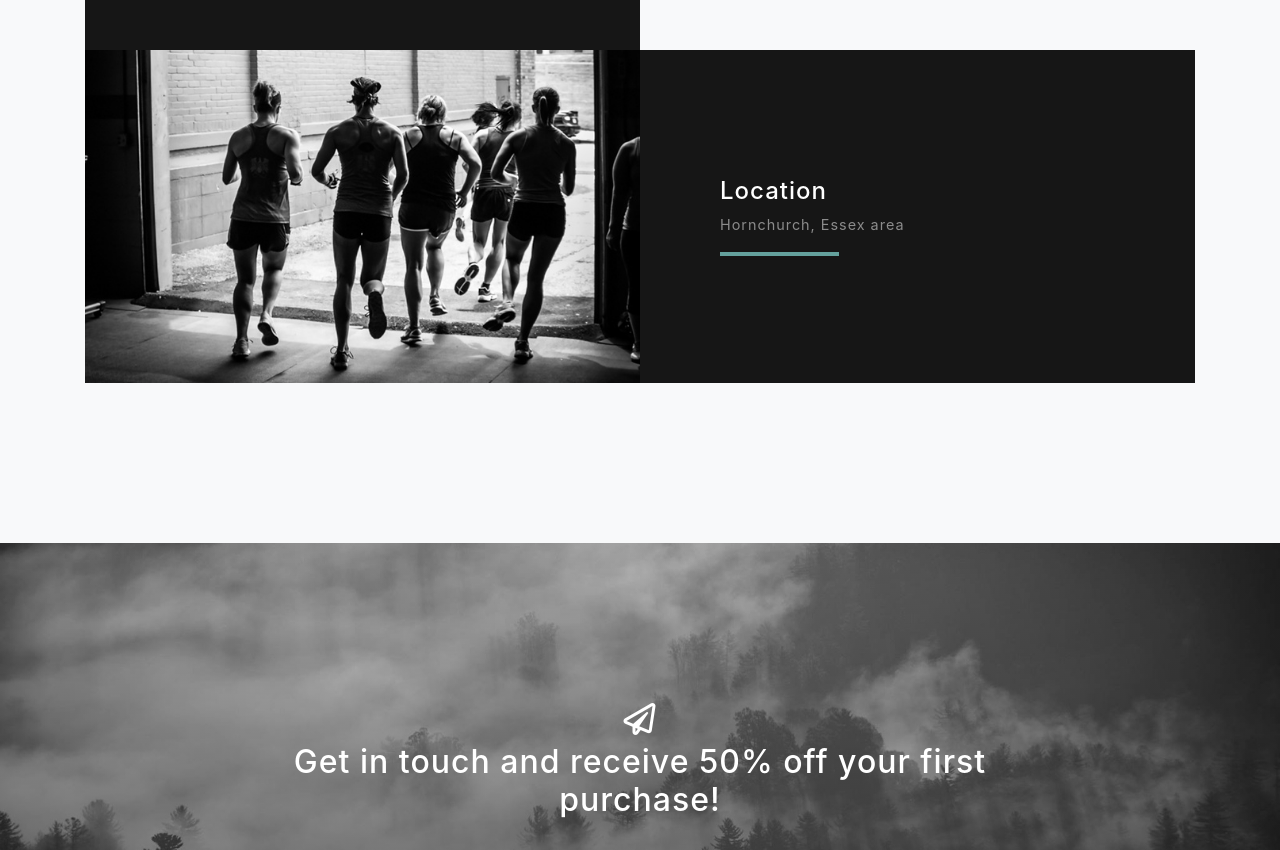
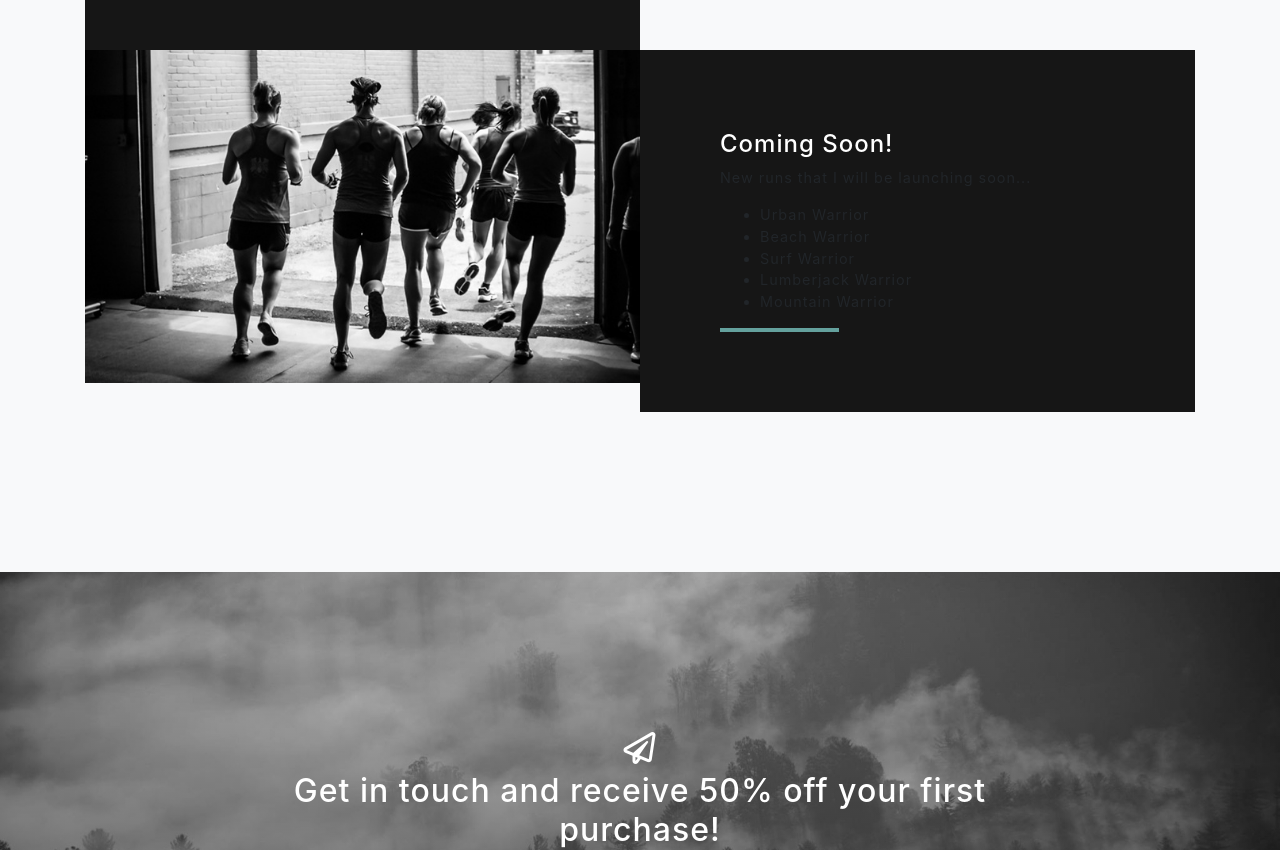
Before and after one commit to jackosullivanpt/jospt, a website with bundled scripts: page warrior.html in a window 1280 px wide. Shown: the part 3360-4210 px from the top of the page. Built offline with nearby package versions, Linux system fonts and the light colour scheme.

Commit message:
Update warrior.html

```diff
--- a/warrior.html
+++ b/warrior.html
@@ -204,9 +204,22 @@
             <div class="bg-black text-center h-100 project">
               <div class="d-flex h-100">
                 <div class="project-text w-100 my-auto text-center text-lg-left">
-                  <h4 class="text-white">Location</h4>
+                  <h4 class="text-white">Coming Soon!</h4>
                   <p class="mb-0 text-white-50">
-			  Hornchurch, Essex area  </p>
+
+			<p>
+	New runs that I will be launching soon...
+		</p>
+
+	<ul>
+	<li>Urban Warrior</li>
+	<li>Beach Warrior</li>
+	<li>Surf Warrior</li>
+	<li>Lumberjack Warrior</li>
+	<li>Mountain Warrior</li>
+	    </ul>
+
+			</p>
                   <hr class="d-none d-lg-block mb-0 ml-0">
                 </div>
               </div>
```
